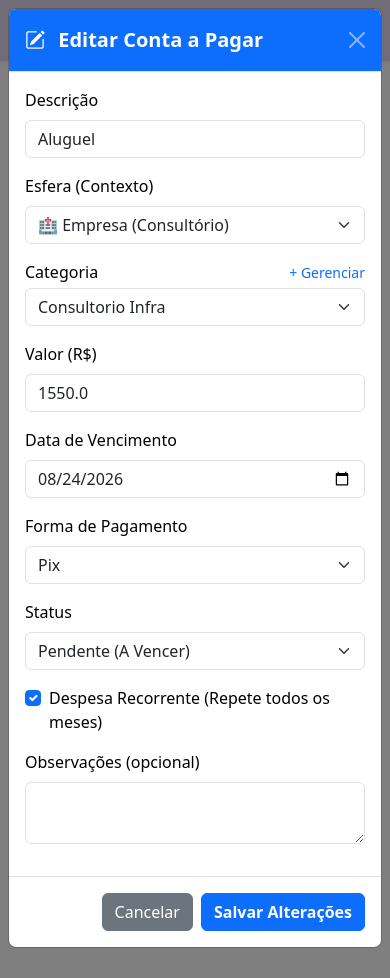
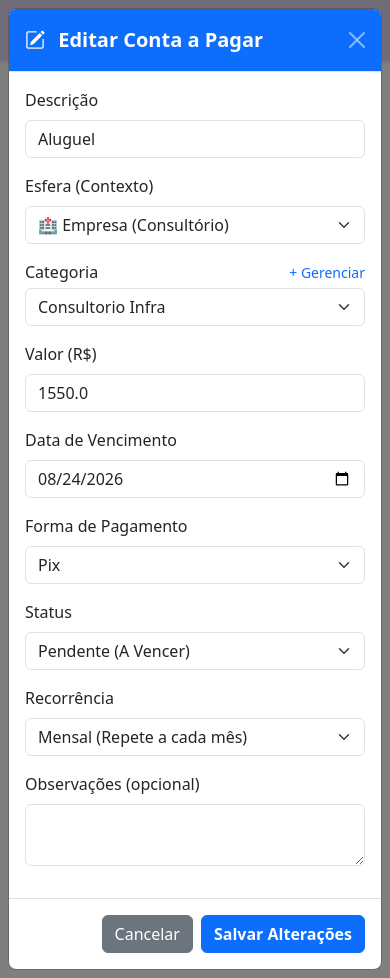
Before and after one commit to loisneubauer/gestao_financeira, a Flask app: page /pagar in a window 390 px wide, after a click on "Editar Conta". Run offline with Flask 3, Linux system fonts and the light colour scheme; a user stored in the database is signed in; data comes from the database, SQL or seed files in the repository; grey boxes are pictures that could not be loaded.

Commit message:
Corrige posicionamento dos modais de edicao para fora da tabela table-responsive resolvendo travamento e tela transparente no Bootstrap 5

```diff
--- a/templates/pagar.html
+++ b/templates/pagar.html
@@ -62,7 +62,6 @@
                                         <span class="badge bg-light text-dark border ms-1" title="Despesa Recorrente Mensal"><i class="bi bi-arrow-repeat"></i> Mensal</span>
                                     {% endif %}
                                 {% endif %}
-
                             </td>
                             <td>
                                 <span class="badge {% if l.esfera == 'Empresa' %}badge-empresa{% else %}badge-casa{% endif %}">
@@ -92,8 +91,18 @@
                                         <button type="submit" class="btn btn-sm btn-outline-danger" title="Excluir"><i class="bi bi-trash"></i></button>
                                     </form>
                                 </div>
+                            </td>
+                        </tr>
+                        {% endfor %}
+                    </tbody>
+                </table>
+            </div>
+        {% endif %}
+    </div>
+</div>
 
-                                <!-- Modal Editar Conta a Pagar -->
+<!-- Modais de Edição (fora da tabela para evitar congelamento de tela) -->
+{% for l in lancamentos %}
 <div class="modal fade" id="modalEditarConta{{ l.id }}" tabindex="-1">
     <div class="modal-dialog">
         <div class="modal-content text-start">
@@ -162,11 +171,14 @@
                         </div>
                     </div>
 
-                                                    <div class="form-check mb-3">
-                                                        <input class="form-check-input" type="checkbox" name="recorrente" id="editRecorrente{{ l.id }}" value="1" {% if l.recorrente == 1 %}checked{% endif %}>
-                                                        <label class="form-check-label" for="editRecorrente{{ l.id }}">
-                                                            Despesa Recorrente (Repete todos os meses)
-                                                        </label>
+                    <div class="mb-3">
+                        <label class="form-label font-weight-bold">Recorrência</label>
+                        <select name="frequencia_recorrencia" class="form-select">
+                            <option value="Nenhuma" {% if not l.frequencia_recorrencia or l.frequencia_recorrencia == 'Nenhuma' and l.recorrente != 1 %}selected{% endif %}>Não Recorrente (Lançamento Único)</option>
+                            <option value="Mensal" {% if l.frequencia_recorrencia == 'Mensal' or (not l.frequencia_recorrencia and l.recorrente == 1) %}selected{% endif %}>Mensal (Repete a cada mês)</option>
+                            <option value="Quinzenal" {% if l.frequencia_recorrencia == 'Quinzenal' %}selected{% endif %}>Quinzenal (Repete a cada 15 dias)</option>
+                            <option value="Semanal" {% if l.frequencia_recorrencia == 'Semanal' %}selected{% endif %}>Semanal (Repete a cada 7 dias)</option>
+                        </select>
                     </div>
 
                     <div class="mb-3">
@@ -182,16 +194,7 @@
         </div>
     </div>
 </div>
-
-                            </td>
-                        </tr>
 {% endfor %}
-                    </tbody>
-                </table>
-            </div>
-        {% endif %}
-    </div>
-</div>
 
 <!-- Modal Nova Conta a Pagar -->
 <div class="modal fade" id="modalNovaConta" tabindex="-1">
```
Also changed, not shown: templates/receber.html (+24 -12 lines). Lines whose indentation alone changed are shown as unchanged.
